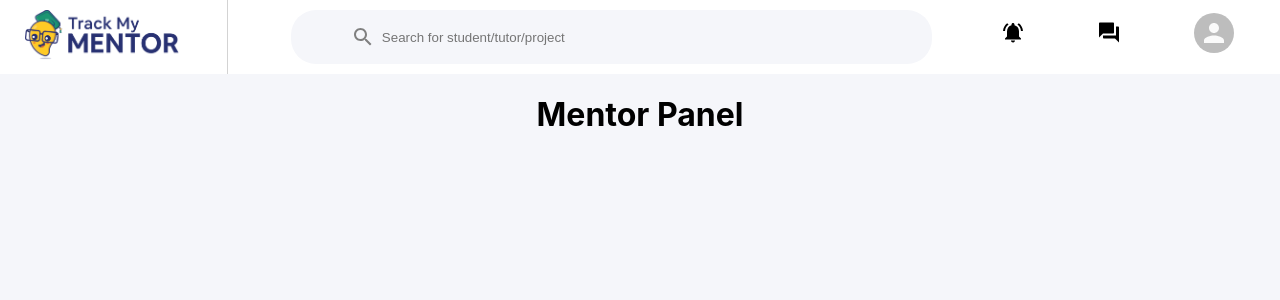
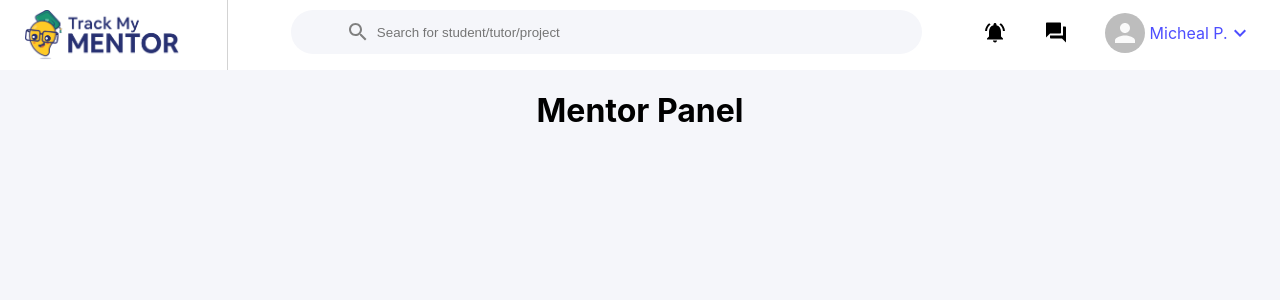
Before and after one commit to AashishSinghal/mentor-panel, a React (Create React App) app: page / in a window 1280 px wide. Shown: the top 300 px of the page. Built offline with nearby package versions, Linux system fonts and the light colour scheme.

Commit message:
Header Done. minor changes remaining

```diff
--- a/src/Components/Header/Header.css
+++ b/src/Components/Header/Header.css
@@ -43,7 +43,7 @@
   width: 100%;
   max-width: 700px;
   border-radius: 25px;
-  padding: 15px;
+  padding: 10px;
   color: gray;
 }
 
@@ -84,4 +84,9 @@
   display: flex;
   justify-content: center;
   align-items: center;
+  color: rgb(78, 78, 255);
 }
+
+.header__nav-items__avatar .MuiAvatar-root {
+  margin-right: 5px;
+}
--- a/src/Components/Header/Header.js
+++ b/src/Components/Header/Header.js
@@ -1,11 +1,14 @@
 import React from "react";
 import "./Header.css";
 import Logo from "../../Assets/tmm__logo.png";
-import SearchIcon from "@material-ui/icons/Search";
-import NotificationsActiveIcon from "@material-ui/icons/NotificationsActive";
-import ForumIcon from "@material-ui/icons/Forum";
+import {
+  ExpandMore,
+  Forum,
+  NotificationsActive,
+  Search,
+} from "@material-ui/icons";
 import { Avatar } from "@material-ui/core";
-import Bell from "../../Assets/Bell";
+// import Bell from "../../Assets/Bell";
 
 const Header = () => {
   return (
@@ -18,7 +21,7 @@ const Header = () => {
       </div>
       <div className="header__container">
         <div className="header__search">
-          <SearchIcon />
+          <Search />
           <input
             type="text"
             name="search"
@@ -28,11 +31,13 @@ const Header = () => {
       </div>
       <div className="header__container">
         <div className="header__nav-items">
-          <NotificationsActiveIcon className="nav-item noti__svg" />
+          <NotificationsActive className="nav-item noti__svg" />
           {/* <Bell className="nav-item bell__svg" /> */}
-          <ForumIcon className="nav-item chat__svg" />
+          <Forum className="nav-item chat__svg" />
           <div className="header__nav-items__avatar nav-item">
-            <Avatar className="" />
+            <Avatar className="header__avatar" />
+            <span>Micheal P.</span>
+            <ExpandMore />
           </div>
         </div>
       </div>
```
